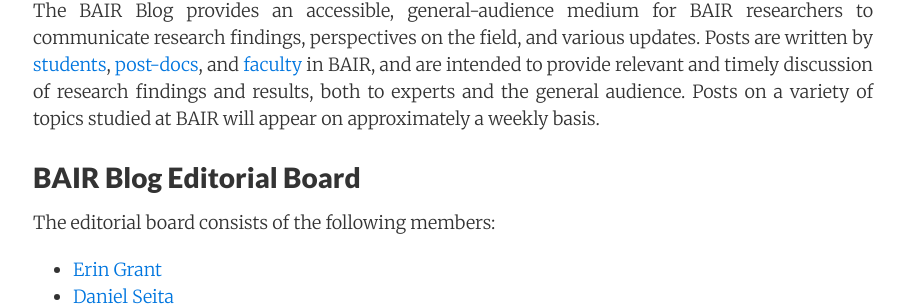
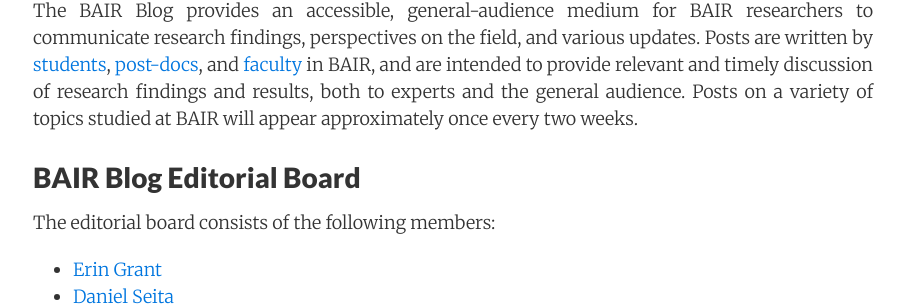
Before and after one commit to bairblog/bairblog.github.io, a Jekyll site: the page built from about.md, in a window 1280 px wide. Shown: the part 475-781 px from the top of the page, without its empty margins (187-1092 px from the left). Built offline with Jekyll 4.4.1, drawn with Linux system fonts in a browser that asks for light colours; nearby versions of some CDN libraries.

Commit message:
updated about

```diff
--- a/about.md
+++ b/about.md
@@ -11,8 +11,8 @@
 various updates. Posts are written by [students][11], [post-docs][11], and
 [faculty][10] in BAIR, and are intended to provide relevant and timely
 discussion of research findings and results, both to experts and the general
-audience. Posts on a variety of topics studied at BAIR will appear on
-approximately a weekly basis.
+audience. Posts on a variety of topics studied at BAIR will appear approximately
+once every two weeks.
 
 
 ## BAIR Blog Editorial Board
@@ -43,7 +43,9 @@
 
 ## BAIR Blog Comments Policy
 
-We ask community members to remain civil and only engage in academic, professional discussions that are relevant to the blog posts. Please also observe the following guidelines when participating and posting comments:
+We ask community members to remain civil and only engage in academic,
+professional discussions that are relevant to the blog posts. Please also
+observe the following guidelines when participating and posting comments:
 
 * Etiquette - Be polite and stay on topic.
 * Expectations - Your comment will be removed if it contains malicious content.
```
